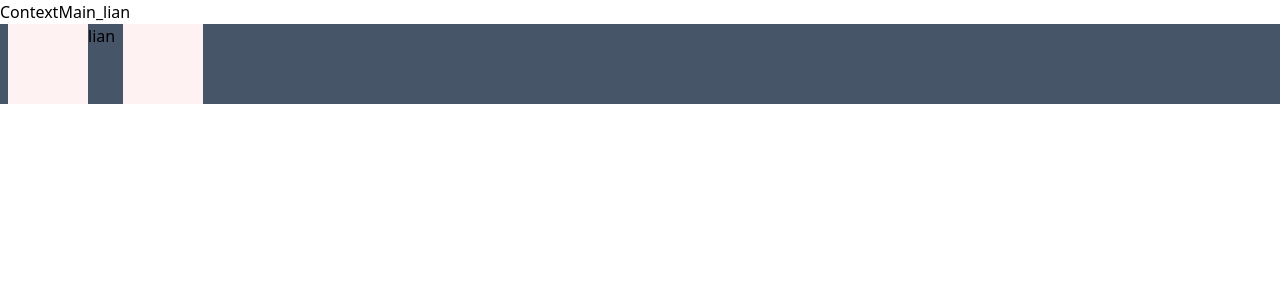
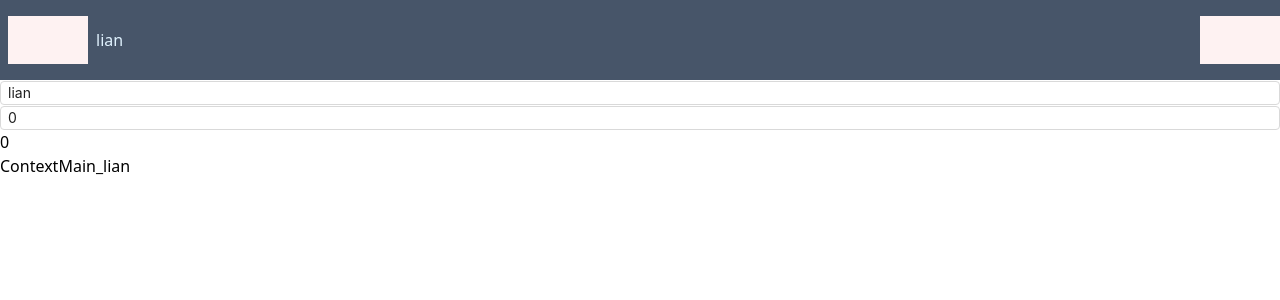
Before and after one commit to zeroskylian/react-vite-ts-zustand, a React (Vite) app: page / in a window 1280 px wide. Shown: the top 300 px of the page. Built offline with nearby package versions, Linux system fonts and the light colour scheme.

Commit message:
增加代码区分度

```diff
--- a/src/App.tsx
+++ b/src/App.tsx
@@ -1,16 +1,16 @@
 import React, { useRef } from 'react';
 import { BearContext, createBearStore } from './store/context/react_context';
 import Main from './component/Main';
-import ContextMain from './component/ContextMain';
+import ContextMain from './component/Context/ContextMain';
 
 function App() {
   const store = useRef(createBearStore()).current;
   return (
     <div>
+      <Main />
       <BearContext.Provider value={store}>
         <ContextMain />
       </BearContext.Provider>
-      <Main />
     </div>
   );
 }
--- /dev/null
+++ b/src/component/Content.tsx
@@ -0,0 +1,30 @@
+import React from 'react';
+import Input from 'antd/es/input/Input';
+import { useAppStore, getName, getCount } from '@/store';
+import { shallow } from 'zustand/shallow';
+
+function Content() {
+  const name = useAppStore(getName, shallow);
+  const count = useAppStore(getCount, shallow);
+  return (
+    <div>
+      <Input
+        size="small"
+        value={name}
+        onChange={(e) => {
+          useAppStore.setState({ name: e.target.value });
+        }}
+      />
+      <Input
+        size="small"
+        value={count}
+        onChange={(e) => {
+          useAppStore.setState({ count: Number(e.target.value) });
+        }}
+      />
+      {count}
+    </div>
+  );
+}
+
+export default Content;
--- /dev/null
+++ b/src/component/Context/Header.tsx
@@ -0,0 +1,13 @@
+import React, { useContext } from 'react';
+import { useStore } from 'zustand';
+import { shallow } from 'zustand/shallow';
+import { BearContext } from '@/store/context/react_context';
+import { getName } from '@/store';
+
+export default function Header() {
+  const store = useContext(BearContext);
+  if (!store) throw new Error('Missing BearContext.Provider in the tree');
+  const name = useStore(store, getName, shallow);
+  console.log('Header render');
+  return <div>{name}</div>;
+}
--- a/src/component/Header.tsx
+++ b/src/component/Header.tsx
@@ -1,13 +1,18 @@
-import React, { useContext } from 'react';
-import { useStore } from 'zustand';
+import React from 'react';
+import { useAppStore, getName } from '@/store';
 import { shallow } from 'zustand/shallow';
-import { BearContext } from '@/store/context/react_context';
-import { getName } from '@/store';
 
-export default function Header() {
-  const store = useContext(BearContext);
-  if (!store) throw new Error('Missing BearContext.Provider in the tree');
-  const name = useStore(store, getName, shallow);
-  console.log('Header render');
-  return <div>{name}</div>;
+function Header() {
+  const name = useAppStore(getName, shallow);
+  return (
+    <div className="relative">
+      <div className="h-20 bg-slate-600 flex justify-start items-center">
+        <div className="w-20 h-12 bg-red-50 ml-2 "></div>
+        <div className="ml-2 font-medium text-sky-100">{name}</div>
+        <div className="w-20 h-12 bg-red-50 ml-auto"></div>
+      </div>
+    </div>
+  );
 }
+
+export default Header;
--- a/src/component/Main.tsx
+++ b/src/component/Main.tsx
@@ -1,16 +1,12 @@
 import React from 'react';
-import { useAppStore, getName } from '@/store';
-import { shallow } from 'zustand/shallow';
+import Header from './Header';
+import Content from './Content';
 
 function Main() {
-  const name = useAppStore(getName, shallow);
   return (
     <div className="relative">
-      <div className="h-20 bg-slate-600 flex">
-        <div className="w-20 h-15 bg-red-50 ml-2 "></div>
-        <div className="font-medium">{name}</div>
-        <div className="w-20 h-15 bg-red-50 ml-2"></div>
-      </div>
+      <Header />
+      <Content />
     </div>
   );
 }
--- a/src/store/selectors.ts
+++ b/src/store/selectors.ts
@@ -15,3 +15,7 @@ export const getFooter = (state: Store) => {
 export const getStore = (state: Store) => {
   return state;
 };
+
+export const getCount = (state: Store) => {
+  return state.count;
+};
```
Also changed, not shown: src/component/Context/Container.tsx (renamed from src/component/Container.tsx), src/component/Context/ContextMain.tsx (renamed from src/component/ContextMain.tsx), src/component/Context/Footer.tsx (renamed from src/component/Footer.tsx).
